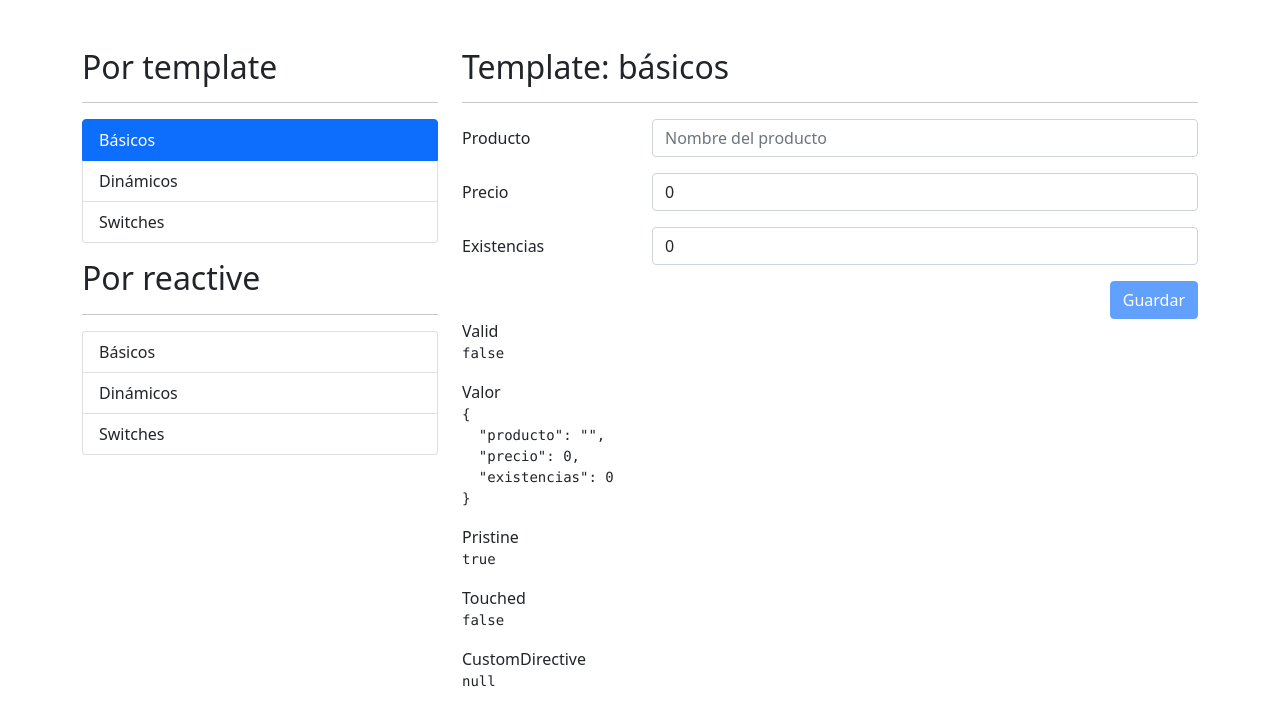
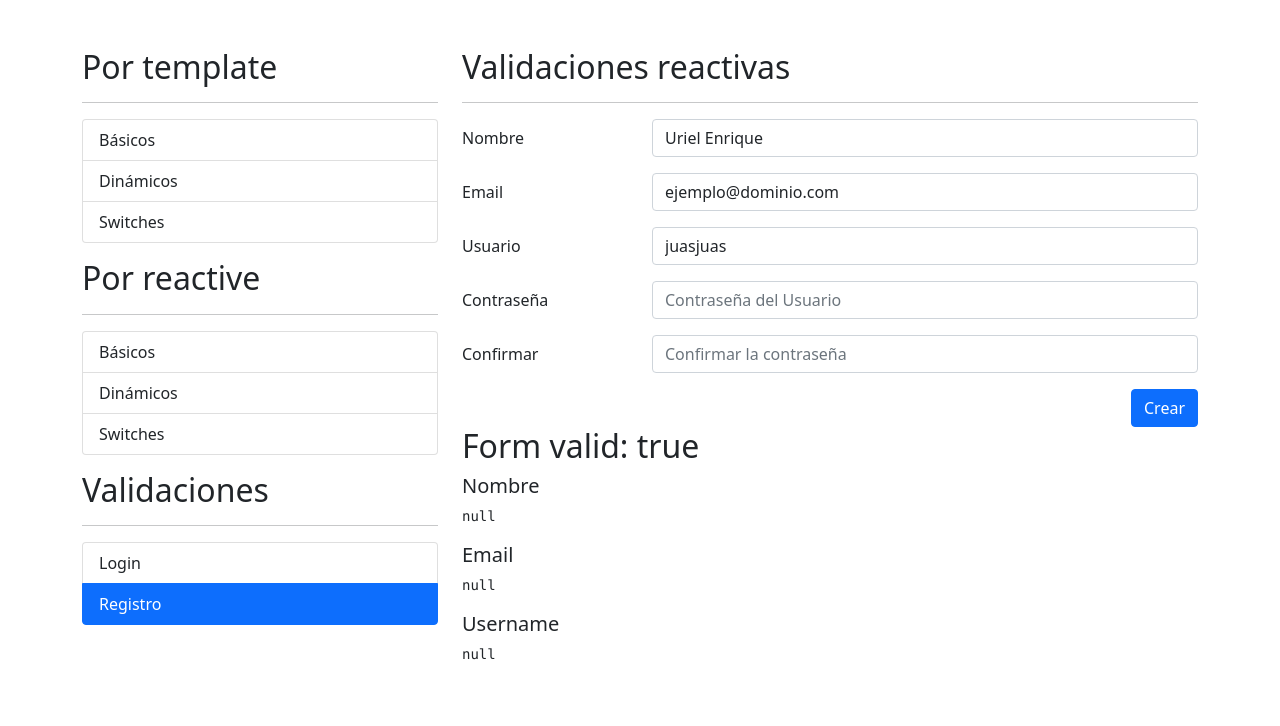
Before and after one commit to UEHG260899/angular-forms, an Angular app: page /auth/registro in a window 1280 px wide. Before the commit this address led to /template/basicos. Shown: the top 726 px of the page. Built offline with nearby package versions, Linux system fonts and the light colour scheme.

Commit message:
Se agrego el modulo de auth

```diff
--- a/src/app/app-routing.module.ts
+++ b/src/app/app-routing.module.ts
@@ -2,6 +2,7 @@
 import { RouterModule, Routes } from '@angular/router';
 
 const routes: Routes = [
+  {path: 'auth', loadChildren: () => import('./auth/auth.module').then(m => m.AuthModule)},
   {path: 'template', loadChildren: () => import('./template/template.module').then(m => m.TemplateModule)},
   {path: 'reactive', loadChildren: () => import('./reactive/reactive.module').then(m => m.ReactiveModule)},
   {path: '**', redirectTo: 'template'}
--- a/src/app/app.component.html
+++ b/src/app/app.component.html
@@ -3,7 +3,7 @@
     <app-sidemenu></app-sidemenu>
   </div>
 
-  <div class="col">
+  <div class="col-8">
     <router-outlet></router-outlet>
   </div>
 </div>
--- /dev/null
+++ b/src/app/auth/pages/login/login.component.html
@@ -0,0 +1 @@
+<p>login works!</p>
--- /dev/null
+++ b/src/app/auth/pages/login/login.component.ts
@@ -0,0 +1,16 @@
+import { Component, OnInit } from '@angular/core';
+
+@Component({
+  selector: 'app-login',
+  templateUrl: './login.component.html',
+  styles: [
+  ]
+})
+export class LoginComponent implements OnInit {
+
+  constructor() { }
+
+  ngOnInit(): void {
+  }
+
+}
--- /dev/null
+++ b/src/app/auth/pages/registro/registro.component.html
@@ -0,0 +1,78 @@
+<h2>Validaciones reactivas</h2>
+<hr>
+
+<div class="row">
+    <div class="col">
+        <form autocomplete="off" [formGroup]="miFormulario" (ngSubmit)="submitFormulario()">
+            <!--Nombre-->
+            <div class="row mb-3">
+                <label class="col-sm-3 col-form-label">Nombre</label>
+                <div class="col-sm-9">
+                    <input type="text" class="form-control"
+                        formControlName="nombre"
+                        placeholder="Nombre del Usuario">
+                    <span *ngIf="campoNoValido('nombre')" class="form-text text-danger">Formato de nombre y apellido</span>
+                </div>
+            </div>
+            <!--Email-->
+            <div class="row mb-3">
+                <label class="col-sm-3 col-form-label">Email</label>
+                <div class="col-sm-9">
+                    <input type="email" class="form-control"
+                        formControlName="email"
+                        placeholder="Email del Usuario">
+                    <span *ngIf="campoNoValido('email')" class="form-text text-danger">El correo es obligatorio</span>
+                </div>
+            </div>
+            <!--Username-->
+            <div class="row mb-3">
+                <label class="col-sm-3 col-form-label">Usuario</label>
+                <div class="col-sm-9">
+                    <input type="text" class="form-control"
+                        formControlName="username"
+                        placeholder="Nombre código del Usuario">
+                    <span *ngIf="campoNoValido('username')" class="form-text text-danger">El usuario no puede ser Raxxus</span>
+                </div>
+            </div>
+            <!--Password-->
+            <div class="row mb-3">
+                <label class="col-sm-3 col-form-label">Contraseña</label>
+                <div class="col-sm-9">
+                    <input type="password" class="form-control"
+                        placeholder="Contraseña del Usuario">
+                </div>
+            </div>
+            <!--Password Confirmar-->
+            <div class="row mb-3">
+                <label class="col-sm-3 col-form-label">Confirmar</label>
+                <div class="col-sm-9">
+                    <input type="password" class="form-control"
+                        placeholder="Confirmar la contraseña">
+                </div>
+            </div>
+
+            <div class="row">
+                <div class="col">
+                    <button class="btn btn-primary float-end" type="submit">Crear</button>
+                </div>
+            </div>
+        </form>
+    </div>
+</div>
+
+<h2>Form valid: {{miFormulario.valid}}</h2>
+
+<h5>Nombre</h5>
+<pre>
+{{miFormulario.controls.nombre.errors | json}}
+</pre>
+
+<h5>Email</h5>
+<pre>
+{{miFormulario.controls.email.errors | json}}
+</pre>
+
+<h5>Username</h5>
+<pre>
+{{miFormulario.controls.username.errors | json}}
+</pre>
--- /dev/null
+++ b/src/app/auth/pages/registro/registro.component.ts
@@ -0,0 +1,52 @@
+import { Component, OnInit } from '@angular/core';
+import { FormGroup, FormBuilder, Validators, FormControl } from '@angular/forms';
+
+@Component({
+  selector: 'app-registro',
+  templateUrl: './registro.component.html',
+  styles: [
+  ]
+})
+export class RegistroComponent implements OnInit {
+
+  nombreApellidoPatter: string = '([a-zA-Z]+) ([a-zA-Z]+)';
+  emailPattern: string = "^[a-z0-9._%+-]+@[a-z0-9.-]+\\.[a-z]{2,4}$";
+
+  noPuedeSerRaxxus( control : FormControl ){
+    const valor: string = control.value?.trim().toLowerCase();
+    if(valor === 'raxxus'){
+      return {
+        noRaxxus : true
+      }
+    }else{
+      return null;
+    }
+  }
+
+  miFormulario: FormGroup = this.fb.group({
+    nombre : [ '', [Validators.required, Validators.pattern(this.nombreApellidoPatter)] ],
+    email : ['', [Validators.required, Validators.pattern(this.emailPattern)]],
+    username : ['', [Validators.required, this.noPuedeSerRaxxus]]
+  });
+
+  constructor(private fb: FormBuilder) { }
+
+  ngOnInit(): void {
+    this.miFormulario.reset({
+      nombre : 'Uriel Enrique',
+      email : 'ejemplo@dominio.com',
+      username : 'juasjuas'
+    });
+  }
+
+  campoNoValido(campo : string){
+    return this.miFormulario.get(campo)?.invalid && this.miFormulario.get(campo)?.touched;
+  }
+
+  submitFormulario(){
+    console.log(this.miFormulario.value);
+
+    this.miFormulario.markAllAsTouched();
+  }
+
+}
--- a/src/app/shared/sidemenu/sidemenu.component.html
+++ b/src/app/shared/sidemenu/sidemenu.component.html
@@ -13,3 +13,12 @@
         {{ menu.texto }}
     </li>
 </ul>
+
+<h2 class="mt-3">Validaciones</h2>
+<hr>
+
+<ul class="list-group">
+    <li class="list-group-item" *ngFor="let menu of authMenu" [routerLink]="menu.ruta" routerLinkActive="active">
+        {{menu.texto}}
+    </li>
+</ul>
--- a/src/app/shared/sidemenu/sidemenu.component.ts
+++ b/src/app/shared/sidemenu/sidemenu.component.ts
@@ -48,4 +48,15 @@
     }
   ];
 
+  authMenu: MenuItem[] = [
+    {
+      texto : 'Login',
+      ruta : '/auth/login'
+    },
+    {
+      texto : 'Registro',
+      ruta : '/auth/registro'
+    }
+  ]
+
 }
```
Also changed, not shown: src/app/auth/auth-routing.module.ts (added, +21 -0 lines), src/app/auth/auth.module.ts (added, +21 -0 lines).
